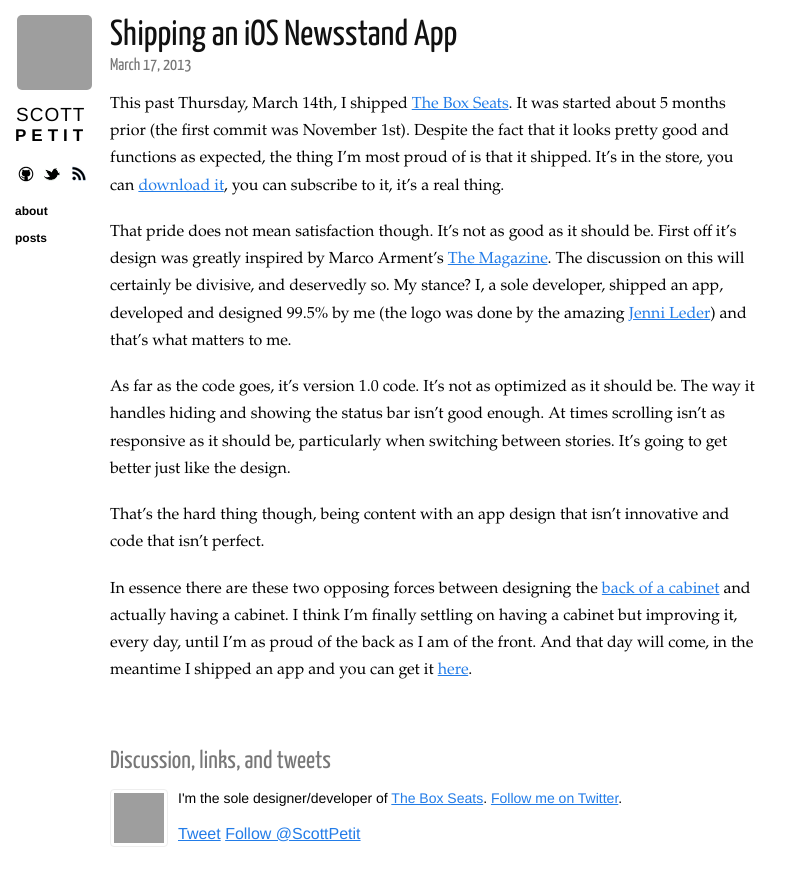
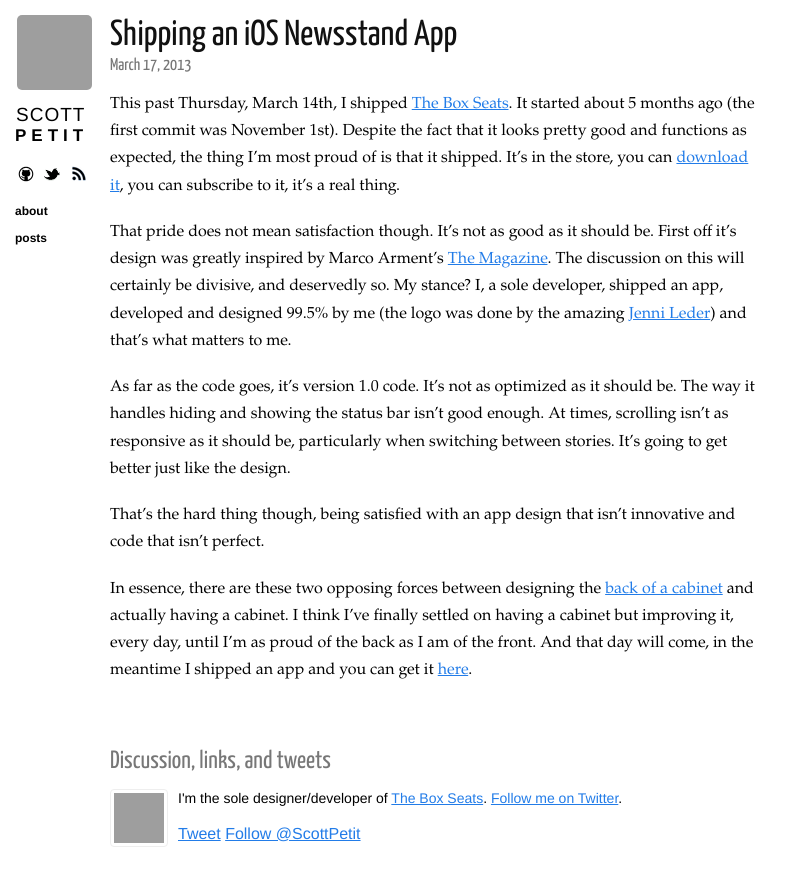
Before and after one commit to ScottPetit/scottpetit.github.com, a Jekyll site: the page built from _posts/2013-03-17-shipping.markdown, in a window 1280 px wide, cut to the strip 0-903 px from the top of the page. Shown: the top 886 px of the strip, without its empty margins (0-803 px from the left). Built offline with Jekyll 4.4.1, drawn with Linux system fonts in a browser that asks for light colours; nearby versions of some CDN libraries; Markdown is read by kramdown in place of the engine named in the settings; comment, search, counter and statistics services are not loaded; grey boxes are pictures that could not be loaded.

Commit message:
Update shipping

```diff
--- a/_posts/2013-03-17-shipping.markdown
+++ b/_posts/2013-03-17-shipping.markdown
@@ -4,15 +4,15 @@
 category: posts
 ---
 
-This past Thursday, March 14th, I shipped [The Box Seats][boxseats].  It was started about 5 months prior (the first commit was November 1st).  Despite the fact that it looks pretty good and functions as expected, the thing I'm most proud of is that it shipped.  It's in the store, you can [download it][boxseats], you can subscribe to it, it's a real thing.
+This past Thursday, March 14th, I shipped [The Box Seats][boxseats].  It started about 5 months ago (the first commit was November 1st).  Despite the fact that it looks pretty good and functions as expected, the thing I'm most proud of is that it shipped.  It's in the store, you can [download it][boxseats], you can subscribe to it, it's a real thing.
 
 That pride does not mean satisfaction though.  It's not as good as it should be.  First off it's design was greatly inspired by Marco Arment's [The Magazine][themagazine].  The discussion on this will certainly be divisive, and deservedly so.  My stance?  I, a sole developer, shipped an app, developed and designed 99.5% by me (the logo was done by the amazing [Jenni Leder][thoughtbrain]) and that's what matters to me.
 
-As far as the code goes, it's version 1.0 code.  It's not as optimized as it should be.  The way it handles hiding and showing the status bar isn't good enough.  At times scrolling isn't as responsive as it should be, particularly when switching between stories.  It's going to get better just like the design.
+As far as the code goes, it's version 1.0 code.  It's not as optimized as it should be.  The way it handles hiding and showing the status bar isn't good enough.  At times, scrolling isn't as responsive as it should be, particularly when switching between stories.  It's going to get better just like the design.
 
-That's the hard thing though, being content with an app design that isn't innovative and code that isn't perfect.
+That's the hard thing though, being satisfied with an app design that isn't innovative and code that isn't perfect.
 
-In essence there are these two opposing forces between designing the [back of a cabinet][cabinet] and actually having a cabinet.  I think I'm finally settling on having a cabinet but improving it, every day, until I'm as proud of the back as I am of the front.  And that day will come, in the meantime I shipped an app and you can get it [here][boxseats].
+In essence, there are these two opposing forces between designing the [back of a cabinet][cabinet] and actually having a cabinet.  I think I've finally settled on having a cabinet but improving it, every day, until I'm as proud of the back as I am of the front.  And that day will come, in the meantime I shipped an app and you can get it [here][boxseats].
 
 [boxseats]: http://bit.ly/BoxSeats
 [themagazine]: https://itunes.apple.com/us/app/magazine-for-geeks-like-us./id557744510?mt=8
```
